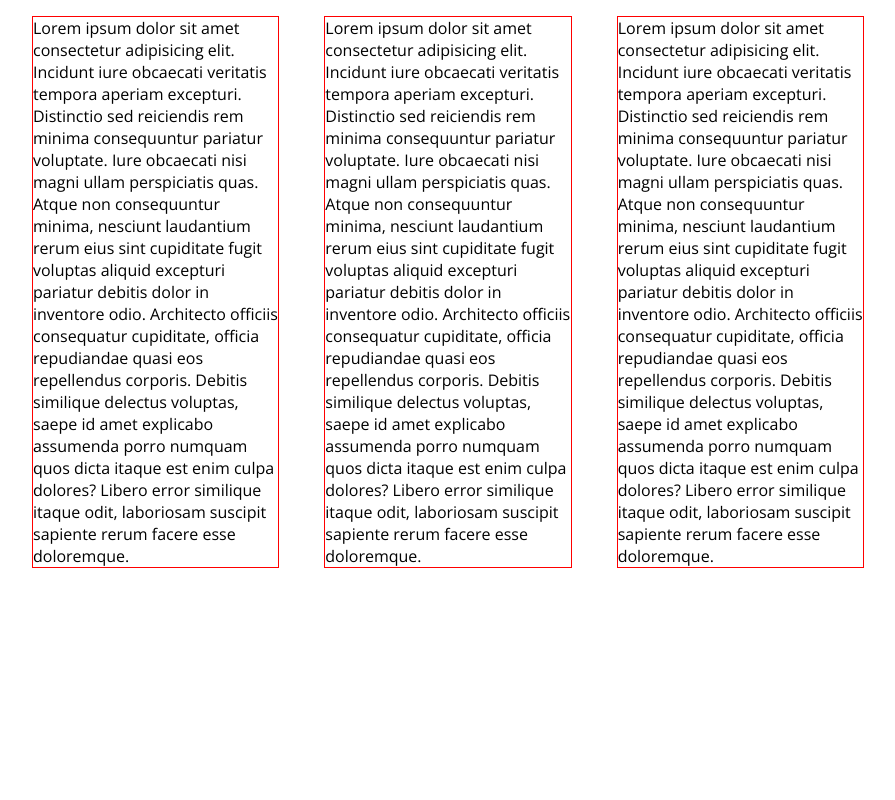
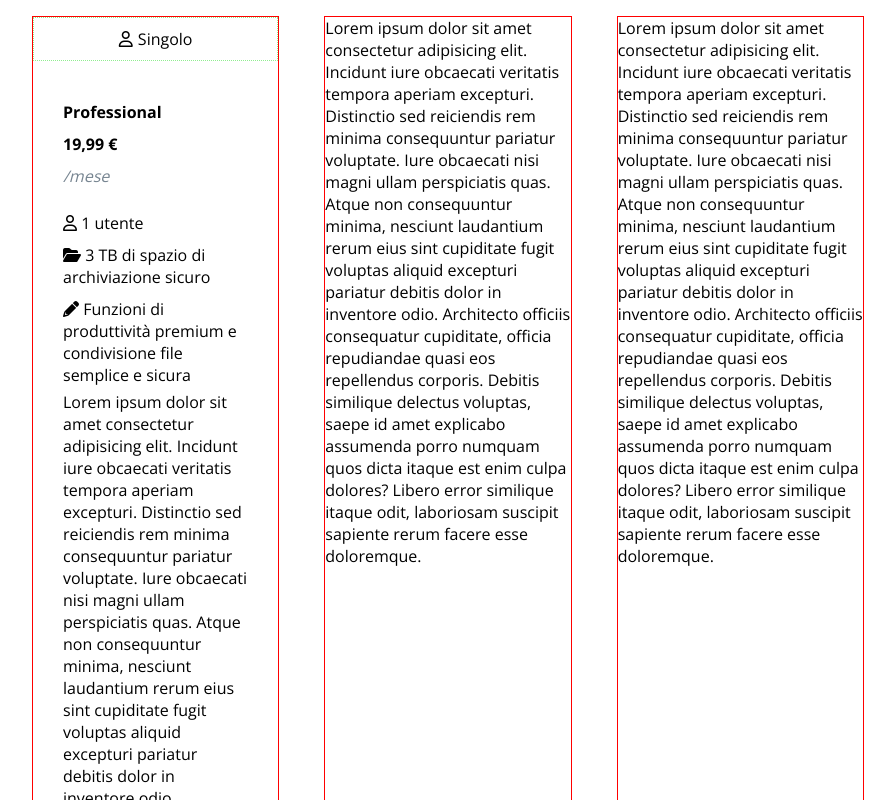
Before and after one commit to E-Lop/htmlcss-dropbox, a plain HTML site: page index.html in a window 1280 px wide. Shown: the part 1000-1800 px from the top of the page, without its empty margins (192-1087 px from the left). Before the commit the page ends 1568 px from the top, so only its background shows below. Drawn offline with nearby package versions, Linux system fonts and the light colour scheme.

Commit message:
parte superiore colonna dei piani

```diff
--- a/css/style.css
+++ b/css/style.css
@@ -199,3 +199,35 @@ h1 {
   /* test */
   border: 1px solid red;
 }
+.col-title {
+  display: flex;
+  justify-content: center;
+  align-items: center;
+  padding: 10px 0;
+
+  /* test */
+  border: 1px dotted lightgreen;
+}
+.icon {
+  margin-right: 5px;
+}
+.col-text {
+  margin: 40px 30px 60px;
+}
+.prezzo-abbonamento {
+  font-weight: bold;
+  padding: 10px 0;
+}
+.cadenza {
+  font-style: italic;
+  color: #778591;
+  padding-bottom: 20px;
+}
+
+/* lista deafure in alto */
+.feature-abbonamento ul {
+  list-style-type: none;
+}
+.feature-abbonamento ul li {
+  padding: 5px 0;
+}
--- a/index.html
+++ b/index.html
@@ -124,18 +124,50 @@
             <div class="plan-3-columns">
               <!-- singola colonna -->
               <div class="plan-col">
-                Lorem ipsum dolor sit amet consectetur adipisicing elit.
-                Incidunt iure obcaecati veritatis tempora aperiam excepturi.
-                Distinctio sed reiciendis rem minima consequuntur pariatur
-                voluptate. Iure obcaecati nisi magni ullam perspiciatis quas.
-                Atque non consequuntur minima, nesciunt laudantium rerum eius
-                sint cupiditate fugit voluptas aliquid excepturi pariatur
-                debitis dolor in inventore odio. Architecto officiis consequatur
-                cupiditate, officia repudiandae quasi eos repellendus corporis.
-                Debitis similique delectus voluptas, saepe id amet explicabo
-                assumenda porro numquam quos dicta itaque est enim culpa
-                dolores? Libero error similique itaque odit, laboriosam suscipit
-                sapiente rerum facere esse doloremque.
+                <!-- intestazione colonna -->
+                <div class="col-title">
+                  <span class="icon"><i class="fa-regular fa-user"></i> </span>
+                  <span>Singolo</span>
+                </div>
+                <!-- corpo principale colonna -->
+                <div class="col-text">
+                  <h4>Professional</h4>
+                  <div class="prezzo-abbonamento">19,99 &euro;</div>
+                  <div class="cadenza">/mese</div>
+                  <!-- contenitore feature abbonamento -->
+                  <div class="feature-abbonamento">
+                    <ul>
+                      <!-- singola feature -->
+                      <li><i class="fa-regular fa-user"></i> 1 utente</li>
+                      <!-- singola feature -->
+                      <li>
+                        <i class="fa-solid fa-folder-open"></i> 3 TB di spazio
+                        di archiviazione sicuro
+                      </li>
+                      <!-- singola feature -->
+                      <li>
+                        <i class="fa fa-pencil" aria-hidden="true"></i>
+                        Funzioni di produttività premium e condivisione file
+                        semplice e sicura
+                      </li>
+                    </ul>
+                  </div>
+                  <div>
+                    Lorem ipsum dolor sit amet consectetur adipisicing elit.
+                    Incidunt iure obcaecati veritatis tempora aperiam excepturi.
+                    Distinctio sed reiciendis rem minima consequuntur pariatur
+                    voluptate. Iure obcaecati nisi magni ullam perspiciatis
+                    quas. Atque non consequuntur minima, nesciunt laudantium
+                    rerum eius sint cupiditate fugit voluptas aliquid excepturi
+                    pariatur debitis dolor in inventore odio. Architecto
+                    officiis consequatur cupiditate, officia repudiandae quasi
+                    eos repellendus corporis. Debitis similique delectus
+                    voluptas, saepe id amet explicabo assumenda porro numquam
+                    quos dicta itaque est enim culpa dolores? Libero error
+                    similique itaque odit, laboriosam suscipit sapiente rerum
+                    facere esse doloremque.
+                  </div>
+                </div>
               </div>
               <!-- singola colonna -->
               <div class="plan-col">
```
